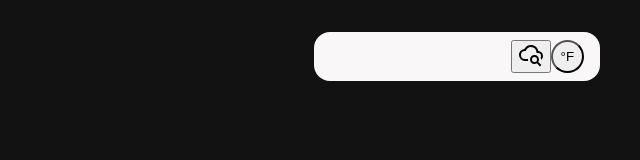
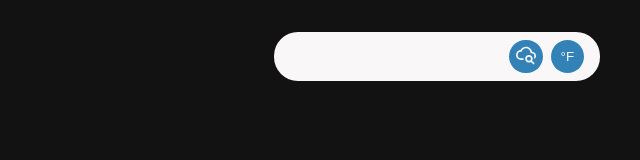
Before and after one commit to uniArchitect/weatherapp, a website built with webpack: page index.html in a window 1280 px wide. Shown: the whole page, without its empty margins (640-1280 px from the left). Built offline with nearby package versions, Linux system fonts and the light colour scheme.

Commit message:
STYLES: add color styles to search and unit toggle button

```diff
--- a/src/index.js
+++ b/src/index.js
@@ -22,8 +22,8 @@ USER_INPUT_CONTAIN_DIV.classList.add('input-container');
 LOCATION_INPUT.classList.add('location-input');
 LOCATION_UPDATE_BTN.classList.add('location-submit');
 LOCATION_UPDATE_BTN.innerHTML = `
-<svg style="width:24px;height:24px" viewBox="0 0 24 24">
-    <path fill="currentColor" d="M15.5,12C18,12 20,14 20,16.5C20,17.38 19.75,18.21 19.31,18.9L22.39,22L21,23.39L17.88,20.32C17.19,20.75 16.37,21 15.5,21C13,21 11,19 11,16.5C11,14 13,12 15.5,12M15.5,14A2.5,2.5 0 0,0 13,16.5A2.5,2.5 0 0,0 15.5,19A2.5,2.5 0 0,0 18,16.5A2.5,2.5 0 0,0 15.5,14M22,13A3,3 0 0,0 19,10H17.5V9.5A5.5,5.5 0 0,0 12,4C9.5,4 7.37,5.69 6.71,8H6A4,4 0 0,0 2,12A4,4 0 0,0 6,16H9V16.5C9,17 9.06,17.5 9.17,18H6A6,6 0 0,1 0,12C0,8.9 2.34,6.36 5.35,6.04C6.6,3.64 9.11,2 12,2C15.64,2 18.67,4.59 19.36,8.04C21.95,8.22 24,10.36 24,13C24,14.65 23.21,16.1 22,17V16.5C22,15.77 21.88,15.06 21.65,14.4C21.87,14 22,13.5 22,13Z" />
+<svg style="width:20px;height:20px" viewBox="0 0 24 24">
+    <path fill="#F9F7F7" d="M15.5,12C18,12 20,14 20,16.5C20,17.38 19.75,18.21 19.31,18.9L22.39,22L21,23.39L17.88,20.32C17.19,20.75 16.37,21 15.5,21C13,21 11,19 11,16.5C11,14 13,12 15.5,12M15.5,14A2.5,2.5 0 0,0 13,16.5A2.5,2.5 0 0,0 15.5,19A2.5,2.5 0 0,0 18,16.5A2.5,2.5 0 0,0 15.5,14M22,13A3,3 0 0,0 19,10H17.5V9.5A5.5,5.5 0 0,0 12,4C9.5,4 7.37,5.69 6.71,8H6A4,4 0 0,0 2,12A4,4 0 0,0 6,16H9V16.5C9,17 9.06,17.5 9.17,18H6A6,6 0 0,1 0,12C0,8.9 2.34,6.36 5.35,6.04C6.6,3.64 9.11,2 12,2C15.64,2 18.67,4.59 19.36,8.04C21.95,8.22 24,10.36 24,13C24,14.65 23.21,16.1 22,17V16.5C22,15.77 21.88,15.06 21.65,14.4C21.87,14 22,13.5 22,13Z" />
 </svg>
 `;
 UNIT_TOGGLE_BUTTON.classList.add('unit-button');
--- a/src/styles.css
+++ b/src/styles.css
@@ -30,21 +30,38 @@ html {
   padding: 0.5em;
   padding-left: 1em;
   padding-right: 1em;
-  border-radius: 1em;
+  gap: .5em;
+  border-radius: 1.5em;
 }
 
 .location-input {
   border: none;
   outline: none;
   background: #F9F7F7;
+  font-size: 1em;
+}
+
+.unit-button, .location-submit {
+  width: 2.5em;
+  height: 2.5em;
+  border-radius: 50%;
+  border: none;
+  background-color: #3282B8;
+  cursor: pointer;
 }
 
 .unit-button {
-  border-radius: 50%;
-  width: 2.5em;
-  height: 2.5em;
+  display: flex;
+  justify-content: center;
+  align-items: center;
   padding: 0.5em;
+  color: #F9F7F7;
 }
+
+/* .location-submit {
+  background-color: #3282B8;
+  cursor: pointer;
+} */
 
 .weather-container {
   display: grid;
```
Also changed, not shown: dist/main.js.
